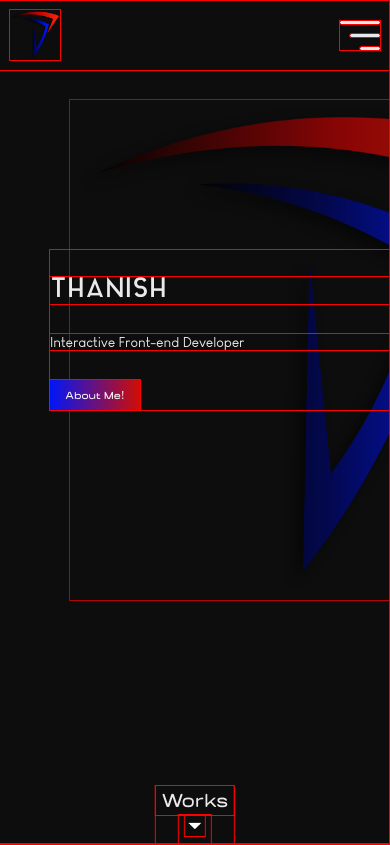
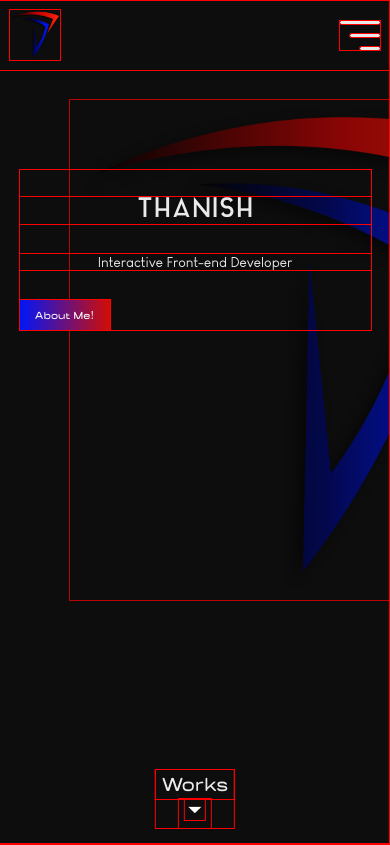
Before and after one commit to thanish2806/thanish-dev, a React (Vite) app: page / in a window 390 px wide. Shown: the top 845 px of the page. Built offline with nearby package versions, Linux system fonts and the light colour scheme; a web font is replaced by a local one.

Commit message:
Refactor HeroSection and Navbar styles for improved responsiveness and layout consistency

```diff
--- a/src/HeroSection.css
+++ b/src/HeroSection.css
@@ -189,7 +189,6 @@ ul {
   }
 
   .top-logo img {
-
     height: 50px;
     width: 50px;
   }
@@ -229,12 +228,14 @@ ul {
   /* Info section */
   .info {
     color: var(--secondary-color);
-    width: 570px;
-    justify-content: center;
-    margin-left: 50px;
+    width: 90%; /* shrink to fit screen */
+    max-width: 570px; /* but don’t grow too large */
+    margin: 100px auto 0 auto; /* center horizontally */
+    text-align: center; /* center text and button */
     z-index: 1;
     position: relative;
   }
+
   .myname {
     font-family: aquafont;
     font-size: 27px;
@@ -275,7 +276,7 @@ ul {
     display: flex;
     flex-direction: column;
     align-items: center;
-    align-self: self-end;
+    margin: 2rem auto 1rem auto; /* center bottom with some spacing */
   }
 
   .works-button,
--- a/src/Navbar.css
+++ b/src/Navbar.css
@@ -65,7 +65,7 @@
     top: 0;
     right: 0;
     height: 100vh;
-    width: 100%; /* ✅ full width on any mobile */
+    width: 100%;
     background: linear-gradient(270deg, rgb(35, 90, 166), rgb(16, 27, 59));
     z-index: 9999;
 
@@ -74,7 +74,7 @@
     align-items: center;
     justify-content: center;
 
-    transform: translateX(100%); /* ✅ start off-screen */
+    transform: translateX(100%);
     transition: transform 0.3s ease-in-out;
   }
 
--- a/src/Navbar.jsx
+++ b/src/Navbar.jsx
@@ -38,7 +38,7 @@ const Navbar = ({ toggleMenu, isMobileOpen, closeMobileNav }) => {
         </ul>
       </div>
 
-      {/* ✅ Mobile Navigation (controlled by HeroSection) */}
+      {/* Mobile Navigation (controlled by HeroSection) */}
 
       <div className={`navigation-mobile ${isMobileOpen ? "open" : ""}`}>
         <img
```
